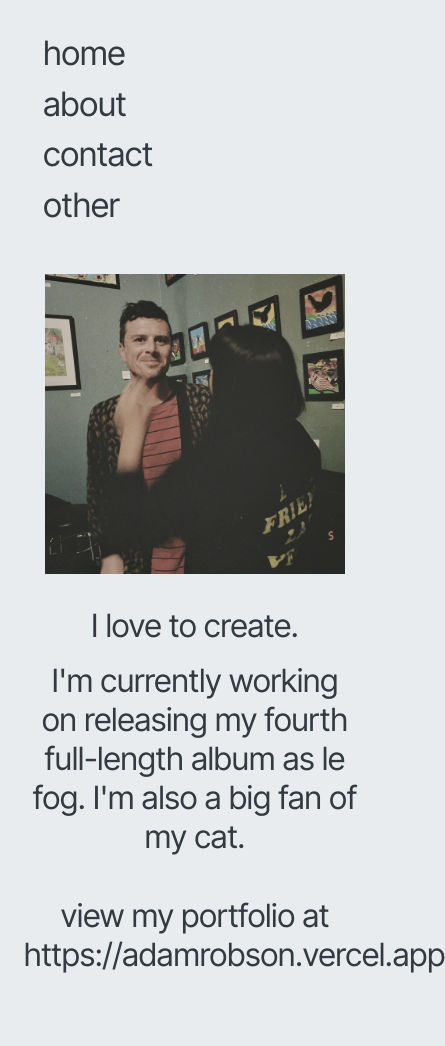
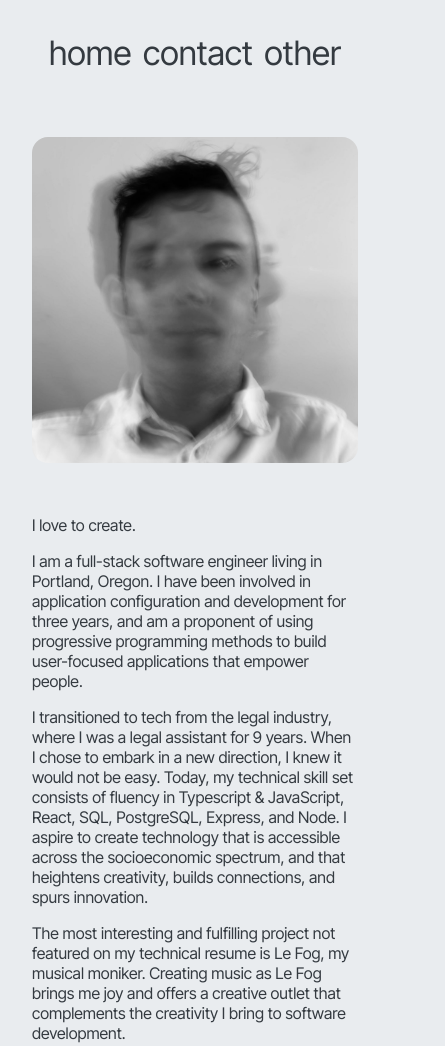
Before and after one commit to Adam-Robson/adam-robson.github.io, a plain HTML site: page about/index.html in a window 390 px wide. Shown: the whole page, 445 px wide, since content can reach past the window. Before the commit the page ends 1014 px from the top, so only its background shows below. Drawn offline with Linux system fonts and the light colour scheme.

Commit message:
update about and contact

```diff
--- a/about/index.html
+++ b/about/index.html
@@ -1,21 +1,24 @@
 <!DOCTYPE html>
 <html lang="en">
+
 <head>
   <meta charset="utf-8">
   <meta name="viewport" content="width=device-width, initial-scale=1.0">
   <link rel="preconnect" href="https://fonts.googleapis.com">
   <link rel="preconnect" href="https://fonts.gstatic.com" crossorigin>
-  <link href="https://fonts.googleapis.com/css2?family=Inter+Tight:wght@100;200;300;400;500;600;700&display=swap" rel="stylesheet">
+  <link
+    href="https://fonts.googleapis.com/css2?family=Inter+Tight:wght@100;200;300;400;500;600;700&display=swap"
+    rel="stylesheet">
   <link rel="icon" type="image/x-icon" href="/images/favicon.ico">
-  <link rel="stylesheet" href="/stylesheets/index.css">
-  <title>Adam Robson | About</title>
+  <link rel="stylesheet" href="/stylesheets/about.css">
+  <title>About</title>
 </head>
+
 <body>
   <header>
     <nav>
       <ul>
         <li><a href="/">home</a></li>
-          <li><a href="/about">about</a></li>
         <li><a href="/contact">contact</a></li>
         <li><a href="/other">other</a></li>
       </ul>
@@ -24,16 +27,36 @@
   <main>
 
     <div class="image-container">
-      <div class="text-container">
-      <img src="../images/pol.jpeg" alt="a photo of adaam" width="300" />
+      <img class="image" src="../images/noface.png" alt="a photo of adam"
+        width="500" />
     </div>
 
-    </div>
-    <div class="text-container">
+
+    <div class="container">
       <p class="text-container">I love to create.</p>
-      <p class="text-container">I'm currently working on releasing my fourth full-length album as le fog. I'm also a big fan of my cat.</p>
-      <p>view my portfolio at https://adamrobson.vercel.app</p>
+      <p class="text-container">I am a full-stack software engineer living
+        in Portland, Oregon. I have been involved in application configuration
+        and development for three years, and am a proponent of using
+        progressive programming methods to build user-focused applications that
+        empower people.
+      </p>
+      <p class="text-container">
+        I transitioned to tech from the legal industry,
+        where I was a legal assistant for 9 years. When I chose to embark in a
+        new direction, I knew it would not be easy. Today, my technical skill
+        set consists of fluency in Typescript & JavaScript, React, SQL,
+        PostgreSQL, Express, and Node. I aspire to create
+        technology that is accessible across the socioeconomic spectrum, and
+        that heightens creativity, builds connections, and spurs innovation.
+      </p>
+      <p class="text-container"> The most interesting and fulfilling project not
+        featured on my technical resume is Le Fog, my musical moniker. Creating
+        music as Le Fog brings me joy and offers a creative outlet that
+        complements the creativity I bring to software development.
+
+      </p>
     </div>
   </main>
 </body>
+
 </html>
--- /dev/null
+++ b/stylesheets/about.css
@@ -0,0 +1,132 @@
+
+@media (prefers-color-scheme: light) {
+  :root {
+    --text: #343a40ff;
+    --background: #e9ecefff;
+    --primary: #495057ff;
+    --secondary: #ced4daff;
+    --accent: #84a5b2ff;
+    --highlight: #c5bdb7ff;
+    --complement: #777d92ff;
+  }
+}
+@media (prefers-color-scheme: dark) {
+  :root {
+    --text: #e9ecefff;
+    --background: #343a40ff;
+    --primary: #495057ff;
+    --secondary: #ced4daff;
+    --accent: #84a5b2ff;
+    --highlight: #c5bdb7ff;
+    --complement: #777d92ff;
+  }
+}
+
+* {
+  box-sizing: border-box;
+}
+
+:root {
+  font-family: 'Inter Tight', sans-serif;
+  text-rendering: optimizeLegibility;
+  -webkit-font-smoothing: antialiased;
+  -moz-osx-font-smoothing: grayscale;
+}
+
+body {
+  background-color: var(--background);
+  color: var(--text);
+  min-height: 100vh;
+  width: 100vw;
+  margin: 0;
+  padding: 0;
+}
+
+header {
+  min-height: 25%;
+  height: 100%;
+  min-width: 320px;
+  width: 100%;
+  max-width: 80rem;
+  margin: 0 auto;
+  display: flex;
+  justify-content: center;
+  padding: 1rem 1.2rem;
+  font-size: 2.1rem;
+}
+
+nav {
+  width: 100%;
+  padding: 1rem;
+}
+
+nav ul {
+  list-style: none;
+  padding: 0 0.5rem;
+  margin: 0;
+  display: flex;
+  justify-content: space-around;
+}
+
+a {
+  text-decoration: none;
+  color: var(--text);
+  font-weight: 400;
+  transition: all 0.55s ease-in-out;
+  cursor: pointer;
+}
+
+a:hover {
+  text-decoration: underline;
+}
+
+nav ul li a {
+  text-decoration: none;
+  color: var(--text);
+  font-weight: 400;
+  transition: all 0.55s ease-in-out;
+  cursor: pointer;
+}
+
+nav ul li a:hover {
+  text-decoration: underline;
+}
+
+main {
+  border-radius: 1rem;
+  height: 100%;
+  min-width: 320px;
+  width: 100%;
+  max-width: 60rem;
+  margin: 0 auto;
+  padding: 2rem;
+  display: grid;
+  grid-template-columns: repeat(2, minmax(auto, 1fr));
+  gap: 2rem;
+}
+
+.image {
+  width: 100%;
+  height: auto;
+  border-radius: 1rem;
+
+}
+
+
+@media screen and (max-width: 55rem) {
+  main {
+  border-radius: 1rem;
+  height: 100%;
+  min-width: 320px;
+  width: 100%;
+  max-width: 60rem;
+  margin: 0 auto;
+  padding: 2rem;
+  display: flex;
+  flex-direction: column;
+  align-items: center;
+  justify-content: center;
+  gap: 2rem;
+  }
+
+}
```
Also changed, not shown: contact/index.html (+11 -15 lines), other/index.html (+6 -2 lines), images/lake.jpg (deleted), images/pol.jpeg (deleted). Lines whose indentation alone changed are shown as unchanged.
